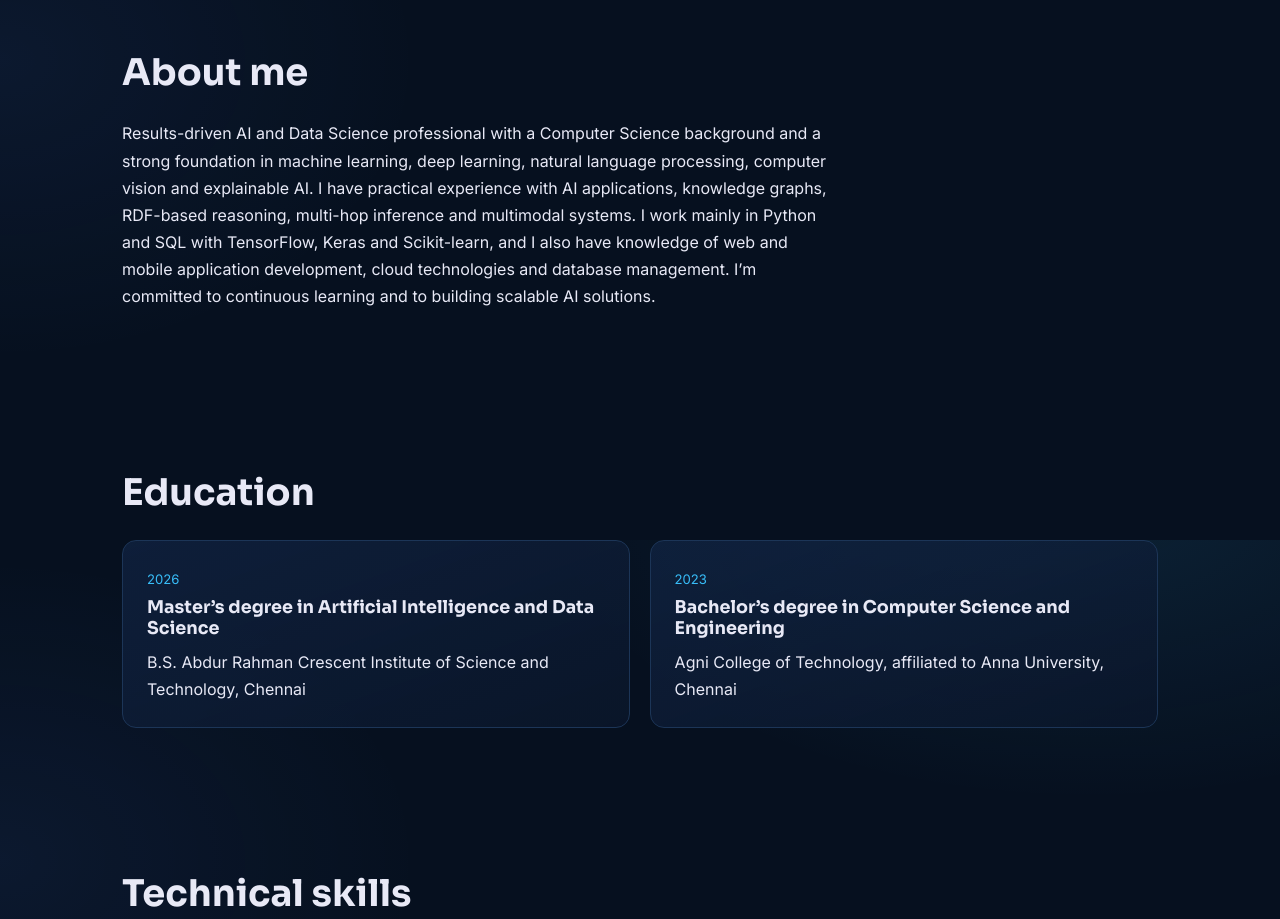
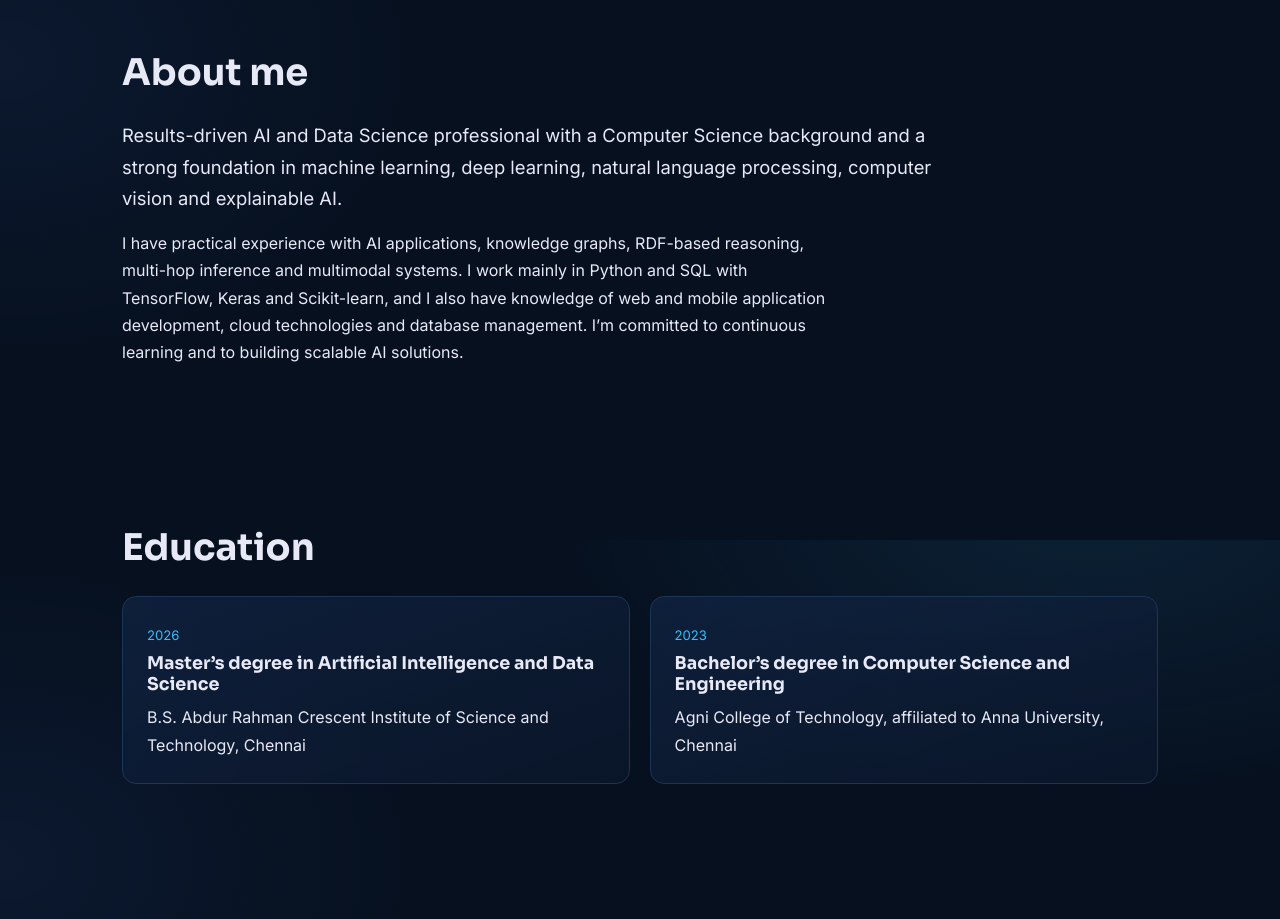
Before and after one commit to Ramyaanbazhagan/portfolio, a plain HTML site: page index.html in a window 1280 px wide. Shown: the part 1060-1979 px from the top of the page. Drawn offline with Linux system fonts and the light colour scheme.

Commit message:
Update index.html

```diff
--- a/index.html
+++ b/index.html
@@ -67,12 +67,14 @@
       <ul aria-hidden="true"><li>Python</li><li>SQL</li><li>TensorFlow</li><li>Keras</li><li>Scikit-learn</li><li>Pandas</li><li>NumPy</li><li>Matplotlib</li><li>Seaborn</li><li>Streamlit</li><li>Git</li><li>AWS</li><li>Google Colab</li><li>Jupyter Notebook</li></ul>
     </div>
 
+
     <!-- ABOUT -->
     <section id="about" class="section reveal">
       <h2>About me</h2>
-      <p>Results-driven AI and Data Science professional with a Computer Science background and a strong foundation in machine learning, deep learning, natural language processing, computer vision and explainable AI.
-        I have practical experience with AI applications, knowledge graphs, RDF-based reasoning, multi-hop inference and multimodal systems. I work mainly in Python and SQL with TensorFlow, Keras and Scikit-learn, and I also have knowledge of web and mobile application development, cloud technologies and database management. I’m committed to continuous learning and to building scalable AI solutions.</p>
+      <p class="lead">Results-driven AI and Data Science professional with a Computer Science background and a strong foundation in machine learning, deep learning, natural language processing, computer vision and explainable AI.</p>
+      <p>I have practical experience with AI applications, knowledge graphs, RDF-based reasoning, multi-hop inference and multimodal systems. I work mainly in Python and SQL with TensorFlow, Keras and Scikit-learn, and I also have knowledge of web and mobile application development, cloud technologies and database management. I’m committed to continuous learning and to building scalable AI solutions.</p>
     </section>
+
 
     <!-- EDUCATION -->
     <section id="education" class="section reveal">
```
